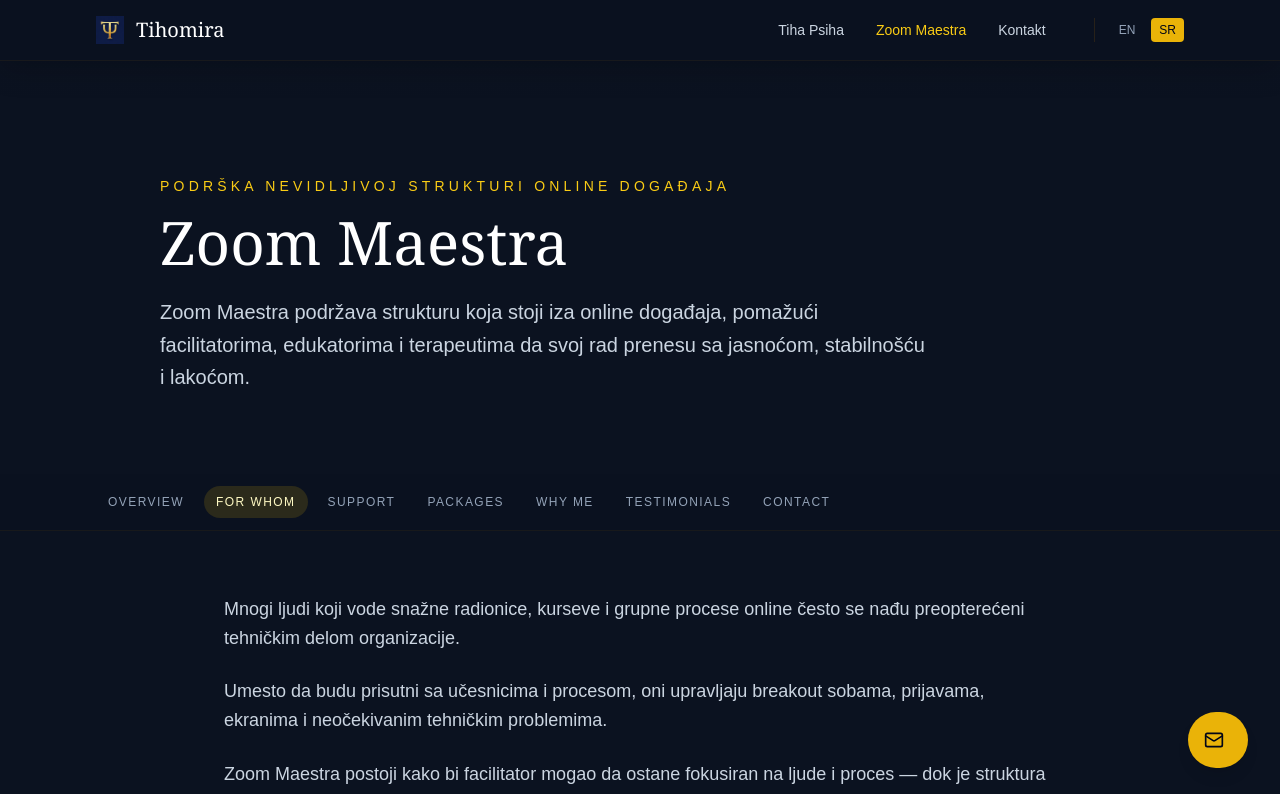
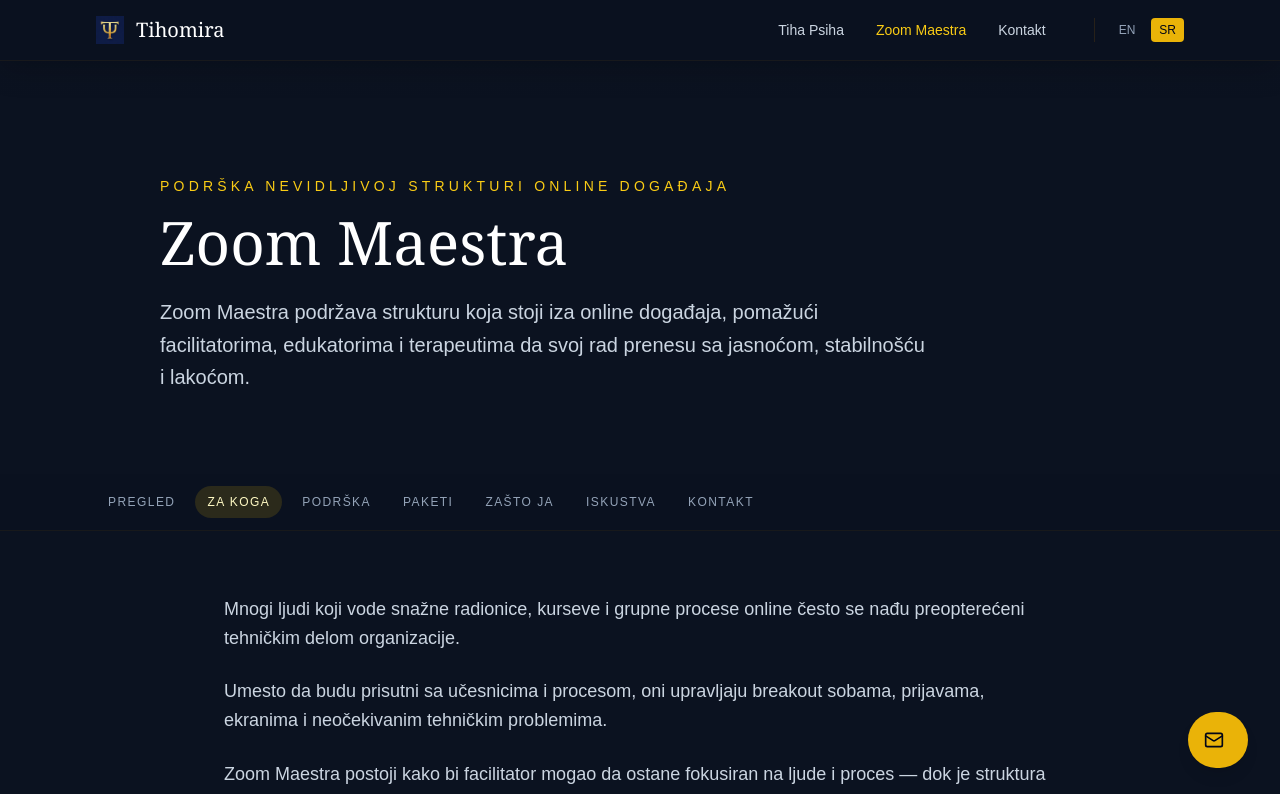
Before and after one commit to tihomirapsiholog/tihomira, a React (Create React App) app: page /sr/zoom-maestra in a window 1280 px wide. Shown: the top 794 px of the page. Built offline with nearby package versions, Linux system fonts and the light colour scheme; the HTML template or start-up script is replaced by a standard one.

Commit message:
Update ZoomMaestraPage.jsx

```diff
--- a/src/pages/ZoomMaestraPage.jsx
+++ b/src/pages/ZoomMaestraPage.jsx
@@ -1,16 +1,45 @@
 import { useEffect, useState } from 'react';
 import { ArrowRight } from 'lucide-react';
-const zoomSections = [
-  ['Overview', 'overview'],
-  ['For whom', 'for-whom'],
-  ['Support', 'support'],
-  ['Packages', 'packages'],
-  ['Why me', 'why-me'],
-  ['Testimonials', 'testimonials'],
-  ['Contact', 'contact-zoom'],
+const zoomSectionItems = [
+  {
+    id: 'overview',
+    en: 'Overview',
+    sr: 'Pregled',
+  },
+  {
+    id: 'for-whom',
+    en: 'For whom',
+    sr: 'Za koga',
+  },
+  {
+    id: 'support',
+    en: 'Support',
+    sr: 'Podrška',
+  },
+  {
+    id: 'packages',
+    en: 'Packages',
+    sr: 'Paketi',
+  },
+  {
+    id: 'why-me',
+    en: 'Why me',
+    sr: 'Zašto ja',
+  },
+  {
+    id: 'testimonials',
+    en: 'Testimonials',
+    sr: 'Iskustva',
+  },
+  {
+    id: 'contact-zoom',
+    en: 'Contact',
+    sr: 'Kontakt',
+  },
 ];
 export default function ZoomMaestraPage({ t, setCurrentPage }) {
   const [activeSection, setActiveSection] = useState('overview');
+    const isSerbian = t.nav.home === 'Početak';
   useEffect(() => {
   const observer = new IntersectionObserver(
     (entries) => {
@@ -27,7 +56,7 @@ export default function ZoomMaestraPage({ t, setCurrentPage }) {
     }
   );
 
-  zoomSections.forEach(([, id]) => {
+  zoomSectionItems.forEach(({ id }) => {
   const element = document.getElementById(id);
 
   if (element) {
@@ -54,13 +83,14 @@ export default function ZoomMaestraPage({ t, setCurrentPage }) {
       </section>
        <nav className="sticky top-24 z-30 border-b border-yellow-700/10 bg-[#0b1220]/90 backdrop-blur">
   <div className="mx-auto flex max-w-6xl gap-2 overflow-x-auto px-4 py-3 text-xs uppercase tracking-[0.12em] sm:px-6 lg:px-8">
-    {zoomSections.map(([label, id]) => {
-      const isActive = activeSection === id;
+   {zoomSectionItems.map((item) => {
+  const isActive = activeSection === item.id;
+  const label = isSerbian ? item.sr : item.en;
 
   return (
     <a
-          key={id}
-          href={`#${id}`}
+      key={item.id}
+      href={`#${item.id}`}
       className={[
         'shrink-0 rounded-full px-3 py-2 transition',
         isActive
```
Lines whose indentation alone changed are shown as unchanged.
